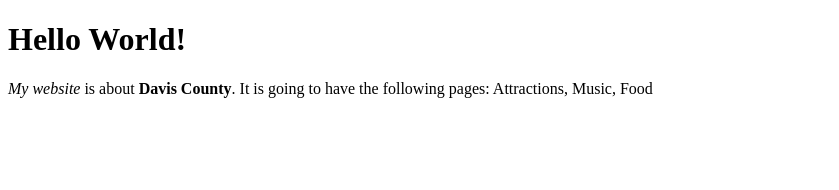
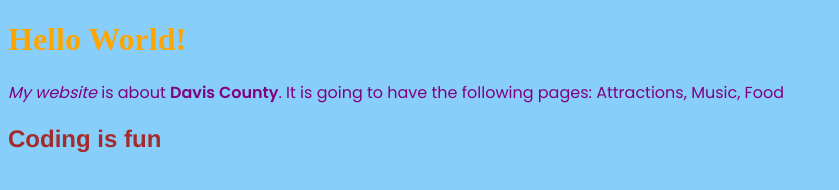
Before and after one commit to webbushka/code-club-2019-website, a website: page index.html in a window 1280 px wide. Shown: the whole page, without its empty margins (0-839 px from the left). Drawn offline with Linux system fonts and the light colour scheme.

Commit message:
Added some styles

```diff
--- a/index.html
+++ b/index.html
@@ -6,6 +6,8 @@
 	<meta name="viewport" content="width=device-width, initial-scale=1.0" />
 	<meta http-equiv="X-UA-Compatible" content="ie=edge" />
 	<title>AJ's Code Club Website</title>
+	<link rel="stylesheet" href="https://fonts.googleapis.com/css?family=Poppins:400,500,600">
+	<link href="style.css" rel="stylesheet" />
 </head>
 
 <body>
@@ -14,5 +16,6 @@
 		<em>My website</em> is about <strong>Davis County</strong>.
     It is going to have the following pages: Attractions, Music, Food
   </p>
+  <h2>Coding is fun</h2>
   </body>
 </html>
--- /dev/null
+++ b/style.css
@@ -0,0 +1,15 @@
+body {
+  background-color: lightskyblue;
+  color: purple;
+  font-family: 'Poppins', sans-serif;
+}
+
+h1 {
+  color: orange;
+  font-family: 'Times New Roman', serif;
+}
+
+h2 {
+  color: brown;
+  font-family: 'Helvetica';
+}
```
